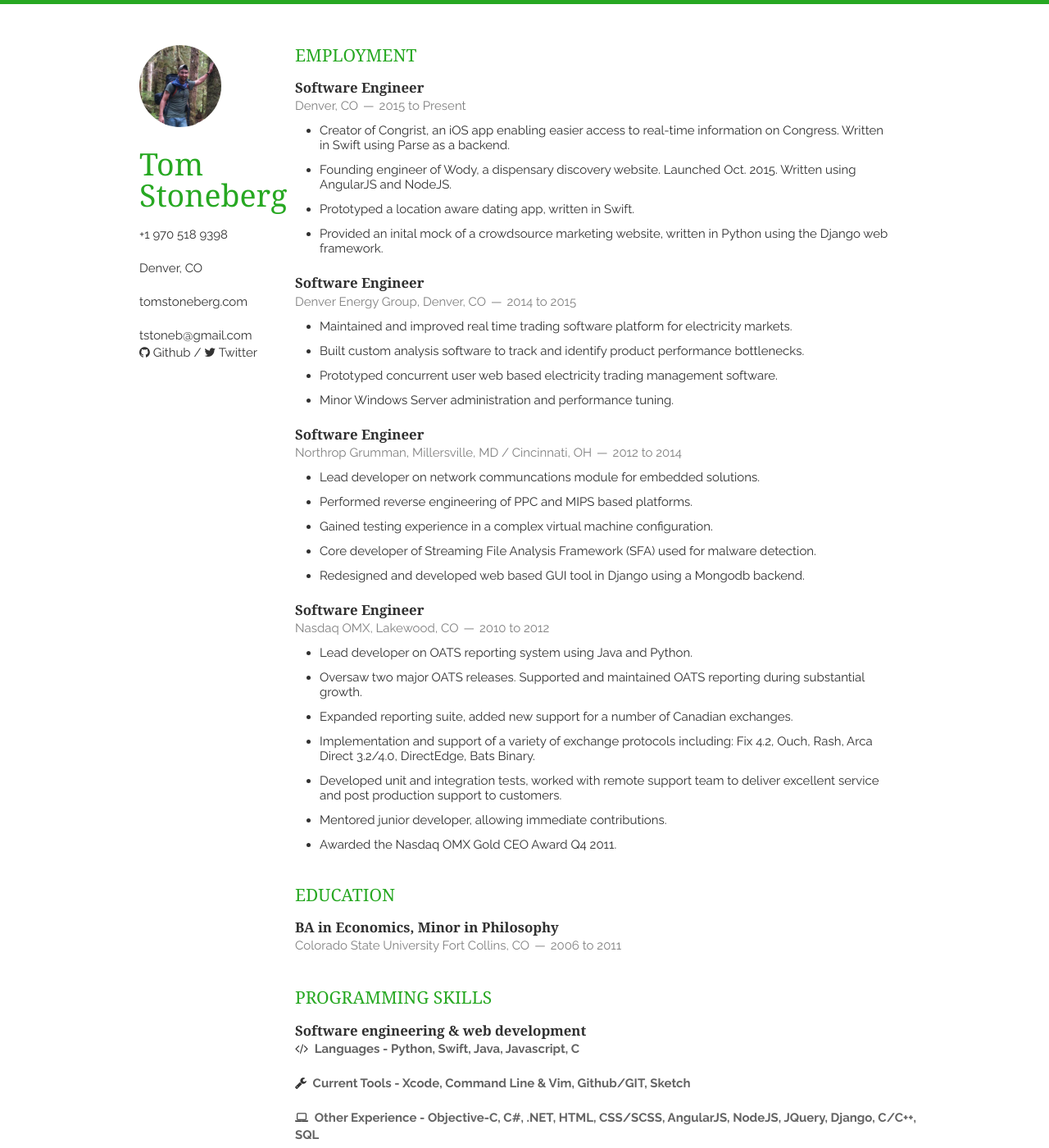
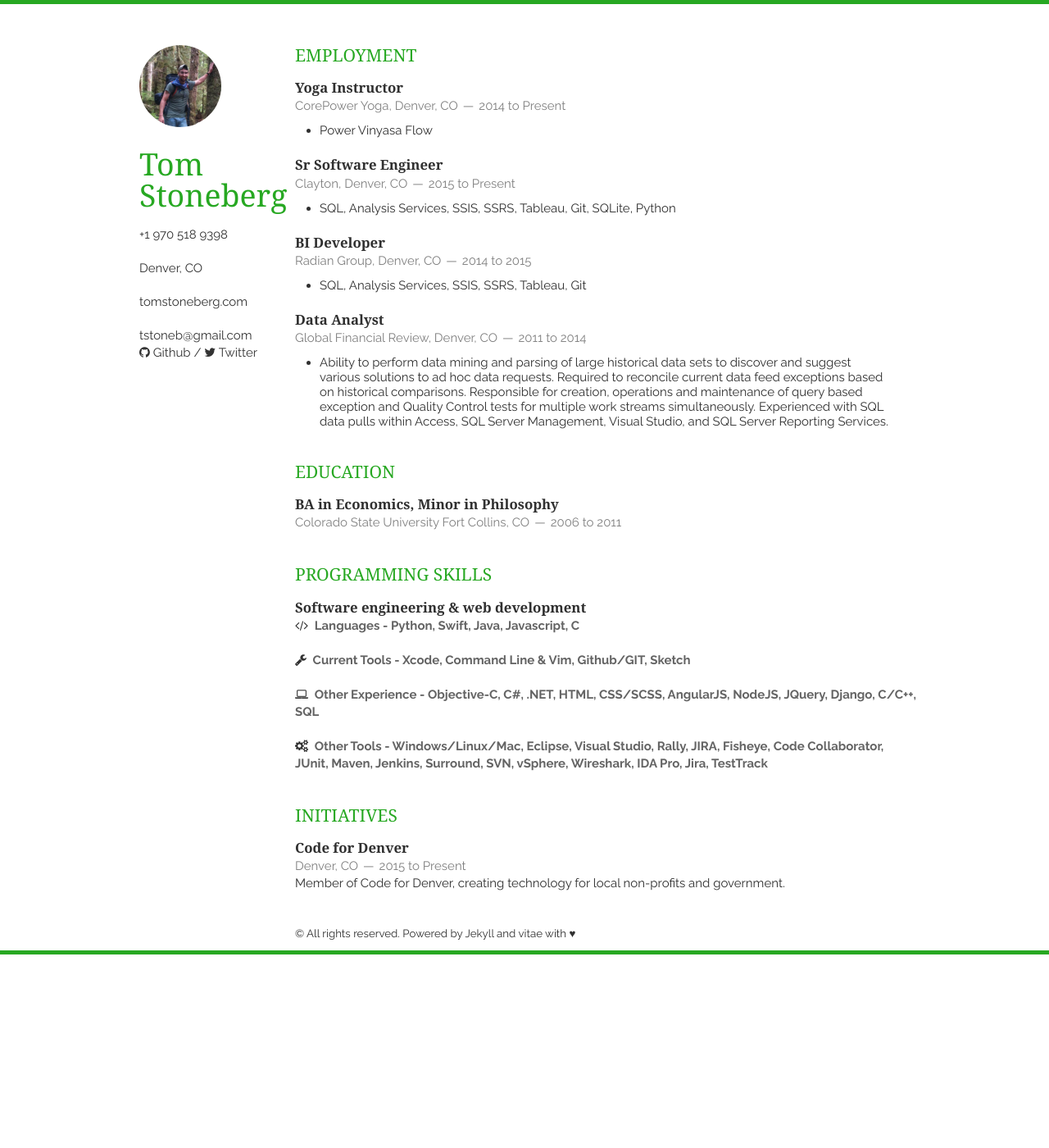
Before and after one commit to joshhamann/resume, a Jekyll site: the page built from index.html, in a window 1280 px wide and 1400 px high. Shown: the whole window at 82% size. Built offline with Jekyll 4.4.1, drawn with Linux system fonts in a browser that asks for light colours; nearby versions of some CDN libraries; Markdown is read by kramdown in place of the engine named in the settings; the list of posts is cut into pages by our own code.

Commit message:
employment changes.

```diff
--- a/_includes/employment.html
+++ b/_includes/employment.html
@@ -2,61 +2,45 @@
     <h1>Employment</h1>
     <article>
         <header>
-            <h1>Software Engineer</h1>
-            <span><address>Denver, CO</address><time>2015 to Present</time></span>
+            <h1>Yoga Instructor</h1>
+            <span><address>CorePower Yoga, Denver, CO</address><time>2014 to Present</time></span>
         </header>
         <p>
             <ul class="bullets">
-                <li>Creator of Congrist, an iOS app enabling easier access to real-time information on Congress. Written in Swift using Parse as a backend.</li>
-                <li>Founding engineer of Wody, a dispensary discovery website. Launched Oct. 2015. Written using AngularJS and NodeJS.</li>
-                <li>Prototyped a location aware dating app, written in Swift.</li>
-                <li>Provided an inital mock of a crowdsource marketing website, written in Python using the Django web framework.</li>
+                <li>Power Vinyasa Flow</li>
             </ul>
         </p>
     </article>
     <article>
         <header>
-            <h1>Software Engineer</h1>
-            <span><address>Denver Energy Group, Denver, CO</address><time>2014 to 2015</time></span>
+            <h1>Sr Software Engineer</h1>
+            <span><address>Clayton, Denver, CO</address><time>2015 to Present</time></span>
         </header>
         <p>
             <ul class="bullets">
-                <li>Maintained and improved real time trading software platform for electricity markets.</li>
-                <li>Built custom analysis software to track and identify product performance bottlenecks.</li>
-                <li>Prototyped concurrent user web based electricity trading management software.</li>
-                <li>Minor Windows Server administration and performance tuning.</li>
+                <li>SQL, Analysis Services, SSIS, SSRS, Tableau, Git, SQLite, Python</li>
             </ul>
         </p>
     </article>
     <article>
         <header>
-            <h1>Software Engineer</h1>
-            <span><address>Northrop Grumman, Millersville, MD / Cincinnati, OH</address><time>2012 to 2014</time></span>
+            <h1>BI Developer</h1>
+            <span><address>Radian Group, Denver, CO</address><time>2014 to 2015</time></span>
         </header>
         <p>
             <ul class="bullets">
-                <li>Lead developer on network communcations module for embedded solutions.</li>
-                <li>Performed reverse engineering of PPC and MIPS based platforms.</li>
-                <li>Gained testing experience in a complex virtual machine configuration.</li>
-                <li>Core developer of Streaming File Analysis Framework (SFA) used for malware detection.</li>
-                <li>Redesigned and developed web based GUI tool in Django using a Mongodb backend.</li>
+                <li>SQL, Analysis Services, SSIS, SSRS, Tableau, Git</li>
             </ul>
         </p>
     </article>
     <article>
         <header>
-            <h1>Software Engineer</h1>
-            <span><address>Nasdaq OMX, Lakewood, CO</address><time>2010 to 2012</time></span>
+            <h1>Data Analyst</h1>
+            <span><address>Global Financial Review, Denver, CO</address><time>2011 to 2014</time></span>
         </header>
         <p>
             <ul class="bullets">
-                <li>Lead developer on OATS reporting system using Java and Python.</li>
-                <li>Oversaw two major OATS releases. Supported and maintained OATS reporting during substantial growth.</li>
-                <li>Expanded reporting suite, added new support for a number of Canadian exchanges.</li>
-                <li>Implementation and support of a variety of exchange protocols including: Fix 4.2, Ouch, Rash, Arca Direct 3.2/4.0, DirectEdge, Bats Binary.</li>
-                <li>Developed unit and integration tests, worked with remote support team to deliver excellent service and post production support to customers.</li>
-                <li>Mentored junior developer, allowing immediate contributions.</li>
-                <li>Awarded the Nasdaq OMX Gold CEO Award Q4 2011.</li>
+                <li>Ability to perform data mining and parsing of large historical data sets to discover and suggest various solutions to ad hoc data requests. Required to reconcile current data feed exceptions based on historical comparisons. Responsible for creation, operations and maintenance of query based exception and Quality Control tests for multiple work streams simultaneously. Experienced with SQL data pulls within Access, SQL Server Management, Visual Studio, and SQL Server Reporting Services.</li>
             </ul>
         </p>
     </article>
```
Also changed, not shown: 2 other files.
